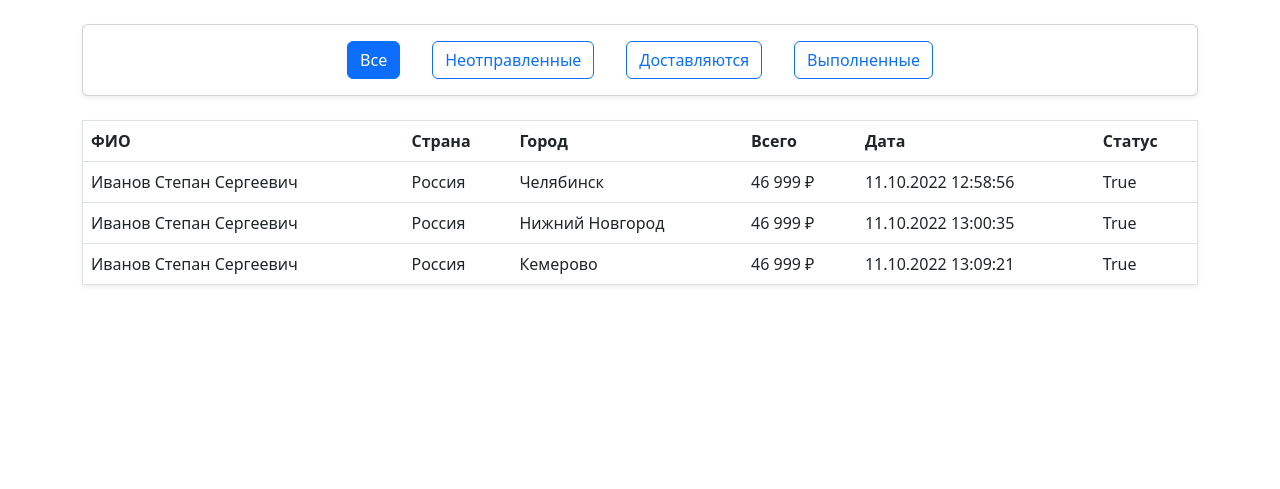
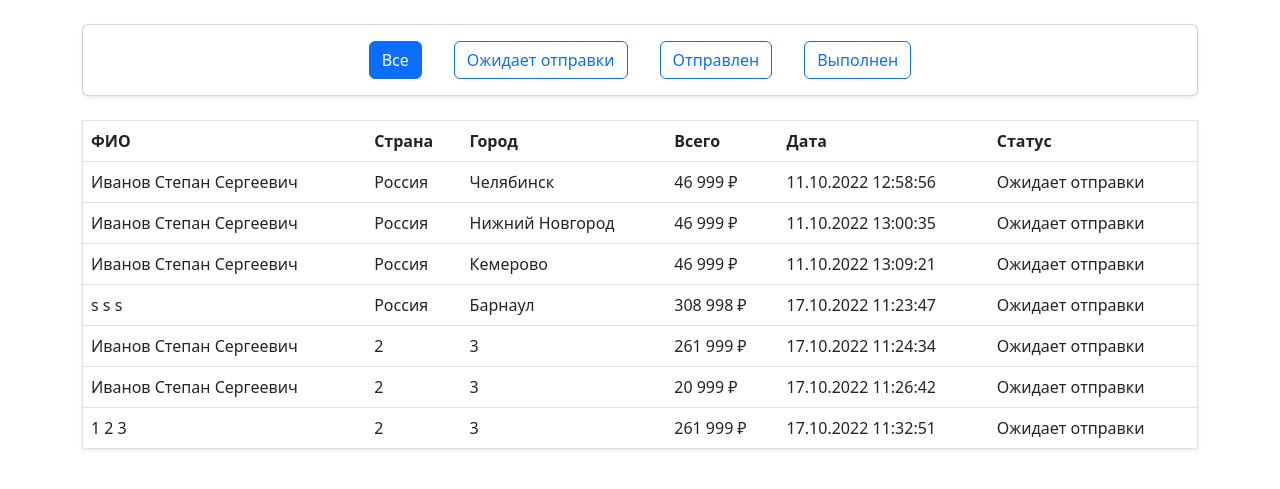
Before and after one commit to steqa/SMAR-ecommerce, a Django app: page /dashboard/orders/ in a window 1280 px wide. Shown: the part 56-545 px from the top of the page. Run offline with Django 4.2, Linux system fonts and the light colour scheme; data comes from the database, SQL or seed files in the repository.

Commit message:
Изменено: поле complete у модели Order на status Исправлено: ошибка отображения ошибок валидации при размещении заказа

```diff
--- a/sales_dashboard/templates/sales_dashboard/orders.html
+++ b/sales_dashboard/templates/sales_dashboard/orders.html
@@ -12,9 +12,9 @@
     <div class="card shadow-sm mb-4">
         <div class="d-flex justify-content-center align-items-center">
             <button class="btn btn-primary m-3">Все</button>
-            <button class="btn btn-outline-primary m-3">Неотправленные</button>
-            <button class="btn btn-outline-primary m-3">Доставляются</button>
-            <button class="btn btn-outline-primary m-3">Выполненные</button>
+            <button class="btn btn-outline-primary m-3">Ожидает отправки</button>
+            <button class="btn btn-outline-primary m-3">Отправлен</button>
+            <button class="btn btn-outline-primary m-3">Выполнен</button>
         </div>
     </div>
 
@@ -37,7 +37,7 @@
                 <td>{{ shippingaddress.city }}</td>
                 <td>{{ shippingaddress.order.get_total_order_price|floatformat:"-2g" }}<span class="ms-1">₽</span></td>
                 <td>{{ shippingaddress.order.date_ordered|date:"d.m.Y G:i:s" }}</td>
-                <td>{{ shippingaddress.order.complete }}</td>
+                <td>{{ shippingaddress.order.get_status_display }}</td>
             </tr>
             {% endfor %}
         </tbody>
--- a/store/models.py
+++ b/store/models.py
@@ -12,9 +12,15 @@ class Product(models.Model):
 
 
 class Order(models.Model):
+    ORDER_STATUSES = [
+        (False, 'Не оформлен'),
+        ('1', 'Ожидает отправки'),
+        ('2', 'Отправлен'),
+        ('3', 'Выполнен'),
+    ]
     customer = models.ForeignKey(CustomUser, on_delete=models.SET_NULL, null=True)
     date_ordered = models.DateTimeField(auto_now_add=True)
-    complete = models.BooleanField(default=False)
+    status = models.CharField(max_length=16, choices=ORDER_STATUSES, default=False)
     transaction_id = models.CharField(max_length=200)
 
     def __str__(self) -> str:
--- a/store/utils.py
+++ b/store/utils.py
@@ -47,7 +47,7 @@ def cookie_cart_data(request):
 def cart_data(request):
     if request.user.is_authenticated:
         customer = request.user
-        order, created = Order.objects.get_or_create(customer=customer, complete=False)
+        order, created = Order.objects.get_or_create(customer=customer, status=False)
         order_items = order.orderitem_set.all()
         cart_total_quantity = order.get_total_order_quantity
     else:
@@ -70,7 +70,7 @@ def guest_place_order(request, data):
 
     order = Order.objects.create(
         customer = customer,
-        complete = False,
+        status = False,
     )
     for item in order_items:
         product = Product.objects.get(id=item['product']['id'])
```
Also changed, not shown: static/js/checkout.js (+12 -9 lines), store/views.py (+6 -3 lines), db.sqlite3, store/migrations/0002_remove_order_complete_order_status_and_more.py (added).
